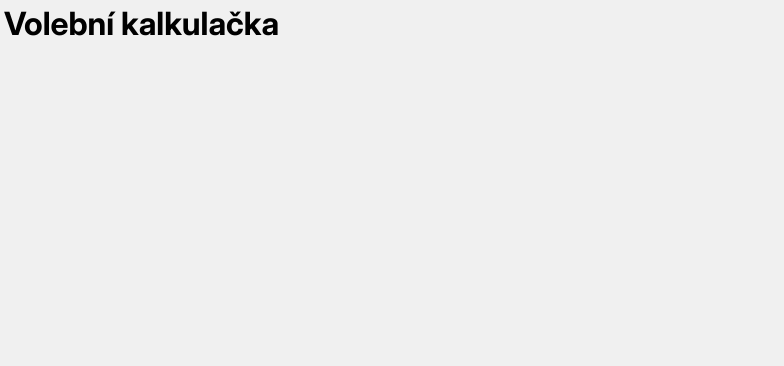
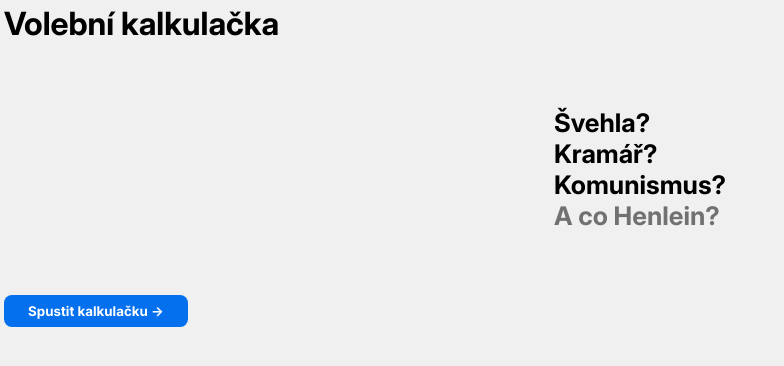
Before and after one commit to PepaHrebec/voleb-kalk, a Nuxt app: page / in a window 1280 px wide. Shown: the top 366 px of the page, without its empty margins (0-784 px from the left). Built offline with nearby package versions, Linux system fonts and the light colour scheme.

Commit message:
Add index page basics

```diff
--- /dev/null
+++ b/components/PrimaryButton.vue
@@ -0,0 +1,19 @@
+<script setup lang="ts">
+defineProps<{
+  content: string;
+}>();
+</script>
+
+<template>
+  <button>{{ content }}</button>
+</template>
+
+<style>
+button {
+  padding: 8px 24px;
+  background-color: var(--primary-blue);
+  color: white;
+  border-radius: 8px;
+  font-weight: bold;
+}
+</style>
--- a/pages/index.vue
+++ b/pages/index.vue
@@ -1,3 +1,32 @@
 <script lang="ts"></script>
 
-<template></template>
+<template>
+  <div class="names-flex-wrapper">
+    <div class="names-wrapper">
+      <h3>Švehla?</h3>
+      <h3>Kramář?</h3>
+      <h3>Komunismus?</h3>
+      <h3 class="names-grayed">A co Henlein?</h3>
+    </div>
+  </div>
+  <NuxtLink to="/about"
+    ><PrimaryButton content="Spustit kalkulačku ->"
+  /></NuxtLink>
+</template>
+
+<style scoped>
+.names-flex-wrapper {
+  display: flex;
+  flex-direction: column;
+  align-items: center;
+  padding: 64px 0;
+}
+
+.names-grayed {
+  color: var(--text-gray);
+}
+
+h3 {
+  font-size: 1.6em;
+}
+</style>
```
